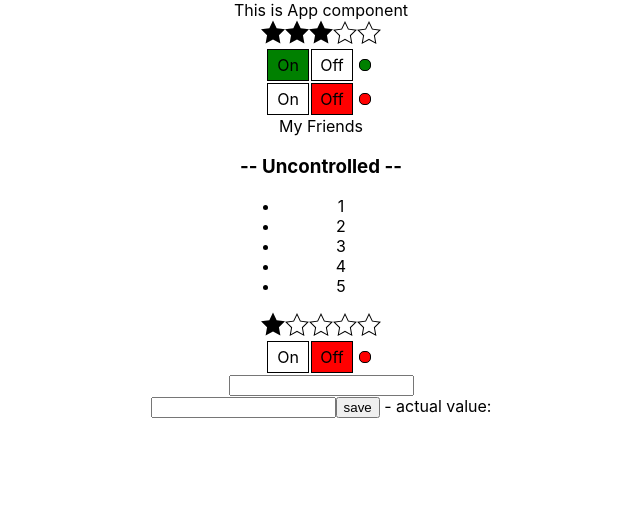
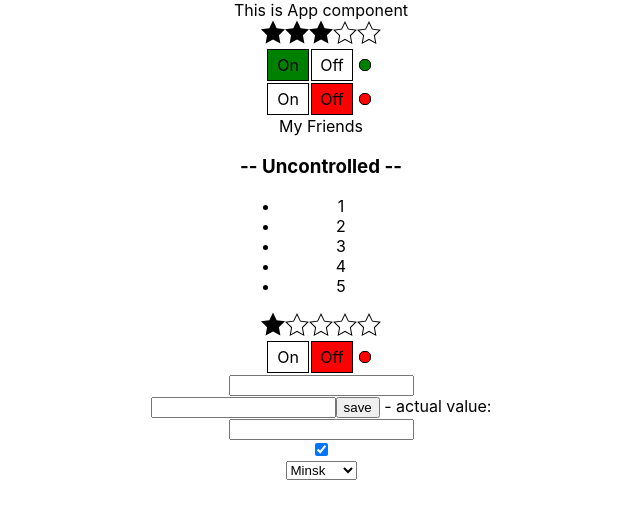
Before and after one commit to Kirill2603/kabzda, a React (Create React App) app: page / in a window 1280 px wide. Shown: the top 518 px of the page, without its empty margins (319-959 px from the left). Built offline with nearby package versions, Linux system fonts and the light colour scheme.

Commit message:
Kabzda 13 ls

```diff
--- a/src/App.tsx
+++ b/src/App.tsx
@@ -7,6 +7,9 @@
 import UncontroledRating from "./components/uncontrolledRating";
 import UncontrolledOnOff from "./components/UncontrolledOnOff";
 import UncontrolledInput, {UnconrolledInput2} from "./components/UncontrolledInput";
+import ControlledInput from "./components/controlledInput";
+import ControlledCheckBox from "./components/controlledCheckBox";
+import ControlledSelect from "./components/controlledSelect";
 
 function PageTitle(props: { title: string }) {
     return <span>{props.title}</span>
@@ -41,6 +44,11 @@
 
             <UnconrolledInput2 />
 
+            <ControlledInput />
+
+            <ControlledCheckBox />
+
+            <ControlledSelect />
         </div>
     );
 }
--- /dev/null
+++ b/src/components/controlledCheckBox.tsx
@@ -0,0 +1,13 @@
+import React, {ChangeEvent, useState} from "react";
+
+const ControlledCheckBox = () => {
+
+  const [parentValue, setParentValue] = useState(true)
+  const onChange = (e: ChangeEvent<HTMLInputElement>) => setParentValue(e.currentTarget.checked)
+
+  return (
+      <input type="checkbox" checked={parentValue} onChange={onChange}/>
+  )
+}
+
+export default ControlledCheckBox
--- /dev/null
+++ b/src/components/controlledInput.tsx
@@ -0,0 +1,15 @@
+import React, {ChangeEvent, useState} from "react";
+
+const ControlledInput = () => {
+
+  const [parentValue, setParentValue] = useState('')
+  const onChange = (e: ChangeEvent<HTMLInputElement>) => setParentValue(e.currentTarget.value)
+  return (
+      <div>
+        <input type="text" value={parentValue} onChange={onChange}/>
+        {parentValue}
+      </div>
+    )
+}
+
+export default ControlledInput
--- /dev/null
+++ b/src/components/controlledSelect.tsx
@@ -0,0 +1,23 @@
+import React, {ChangeEvent, useState} from "react";
+
+const ControlledSelect = () => {
+
+  const [parentValue, setParentValue] = useState<string | undefined>('2')
+  const onChange = (e: ChangeEvent<HTMLSelectElement>) => {
+    setParentValue(e.currentTarget.value)
+  }
+
+
+  return (
+      <div>
+        <select value={parentValue} onChange={onChange}>
+          <option value="1">none</option>
+          <option value="2">Minsk</option>
+          <option value="3">Moscow</option>
+          <option value="4">Kiev</option>
+        </select>
+      </div>
+  )
+}
+
+export default ControlledSelect
```
